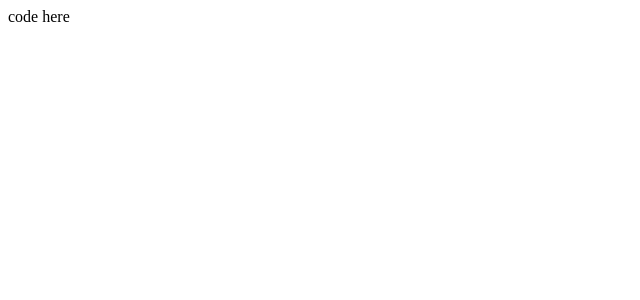
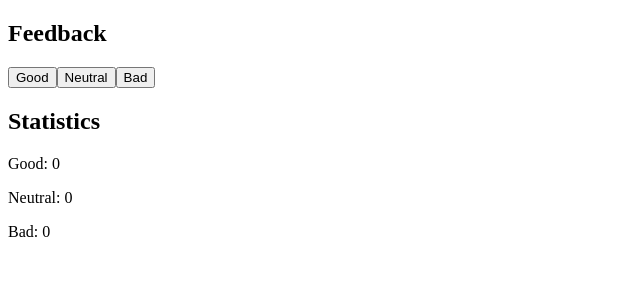
Before and after one commit to douglasdotv/fullstackopen, a React (Vite) app in the folder part1/unicafe/: page / in a window 1280 px wide. Shown: the top 300 px of the page, without its empty margins (0-640 px from the left). Built offline with nearby package versions, Linux system fonts and the light colour scheme.

Commit message:
Implement feedback collection
(1.6)

```diff
--- a/part1/unicafe/src/App.jsx
+++ b/part1/unicafe/src/App.jsx
@@ -1,12 +1,28 @@
 import { useState } from 'react'
 
 const App = () => {
-  // save clicks of each button to its own state
-  const [good, setGood] = useState(0)
-  const [neutral, setNeutral] = useState(0)
-  const [bad, setBad] = useState(0)
+  const [goodCount, setGoodCount] = useState(0)
+  const [neutralCount, setNeutralCount] = useState(0)
+  const [badCount, setBadCount] = useState(0)
 
-  return <div>code here</div>
+  const handleGoodClick = () => setGoodCount((prevGood) => prevGood + 1)
+  const handleNeutralClick = () =>
+    setNeutralCount((prevNeutral) => prevNeutral + 1)
+  const handleBadClick = () => setBadCount((prevBad) => prevBad + 1)
+
+  return (
+    <div>
+      <h2>Feedback</h2>
+      <button onClick={handleGoodClick}>Good</button>
+      <button onClick={handleNeutralClick}>Neutral</button>
+      <button onClick={handleBadClick}>Bad</button>
+
+      <h2>Statistics</h2>
+      <p>Good: {goodCount}</p>
+      <p>Neutral: {neutralCount}</p>
+      <p>Bad: {badCount}</p>
+    </div>
+  )
 }
 
 export default App
```
